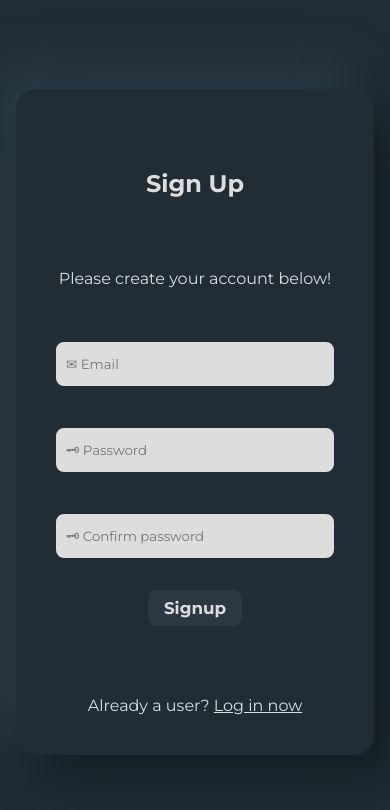
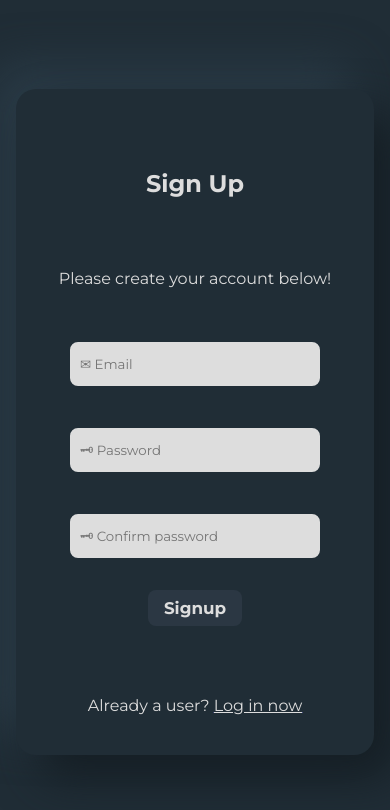
Before and after one commit to tahseenio/login-signup, a React (Create React App) app: page /register in a window 390 px wide. Shown: the top 810 px of the page. Built offline with nearby package versions, Linux system fonts and the light colour scheme; no server answers.

Commit message:
made login and signup responsive and fixed iphone SE height overflow issue

```diff
--- a/src/index.css
+++ b/src/index.css
@@ -52,7 +52,7 @@ LOGIN AND SIGNUP
   align-items: center;
   justify-content: center;
 
-  max-width: 400px;
+  max-width: 450px;
   width: calc(100% - 32px);
 }
 
@@ -71,6 +71,7 @@ LOGIN AND SIGNUP
 }
 
 .login__para {
+  text-align: center;
   color: var(--off-white);
   margin-bottom: 12px;
 }
@@ -83,7 +84,7 @@ LOGIN AND SIGNUP
   padding-left: 8px;
   line-height: 40px;
   margin-top: 20px;
-  width: 100%;
+  width: 90%;
 }
 
 .login__input:focus {
@@ -133,6 +134,7 @@ LOGIN AND SIGNUP
 }
 
 .signup__para {
+  text-align: center;
   margin-top: 60px;
   color: var(--off-white);
 }
@@ -298,3 +300,15 @@ LOGIN AND SIGNUP
     opacity: 0.65;
   }
 }
+
+/*
+
+iPhone SE height issue fix
+
+*/
+
+@media (max-height: 667px) {
+  .login__header {
+    margin: 20px 0;
+  }
+}
```
